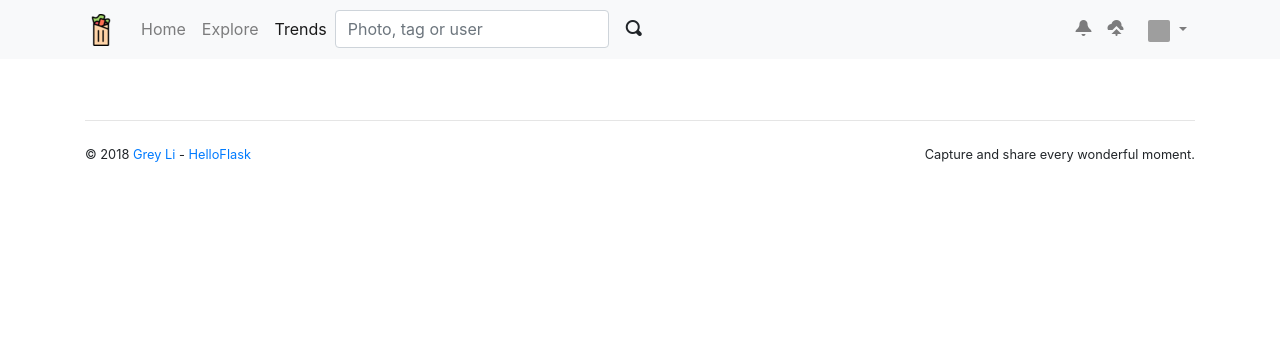
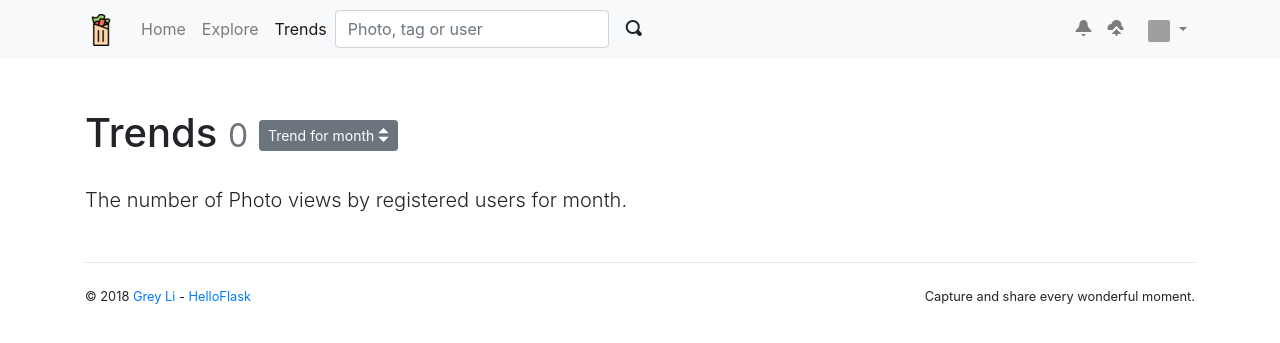
Before and after one commit to piterskikhsa/vshaurme_426, a Flask app: page /trends in a window 1280 px wide. Shown: the top 343 px of the page. Run offline with Flask 2, Linux system fonts and the light colour scheme; the visitor is signed in with stand-in values (Sample User, id 1); data comes from the database, SQL or seed files in the repository; data that the repository does not hold is empty; some libraries are stand-ins or nearby versions; grey boxes are pictures that could not be loaded.

Commit message:
Changing logic for trends

```diff
--- a/vshaurme/blueprints/main.py
+++ b/vshaurme/blueprints/main.py
@@ -418,10 +418,12 @@ def delete_tag(photo_id, tag_id):
     flash(_('Tag deleted.'), 'info')
     return redirect(url_for('.show_photo', photo_id=photo_id))
 
-@main_bp.route('/trends', defaults={'order': 'by_views'})
-@main_bp.route('/trends/<order>')
+@main_bp.route('/trends', defaults={'period': 'month'})
+@main_bp.route('/trends/<period>')
 @login_required
-def trends(order):
+def trends(period):
+
+    today_day = datetime.now() - timedelta(days=1)
     today_week = datetime.now() - timedelta(days=7)
     today_month = datetime.now() - timedelta(days=30)
     today_year = datetime.now() - timedelta(days=365)
@@ -429,23 +431,32 @@ def trends(order):
     page = request.args.get('page', 1, type=int)
     per_page = current_app.config['VSHAURME_MANAGE_PHOTO_PER_PAGE']
 
-    order_rule = _l('views')
-    if order == 'by_collectors':
-        pagination = Photo.query.\
-            join(Photo.collectors).\
-            group_by(Photo.id).\
-            filter(Photo.timestamp >= today_month).\
-            order_by(func.count(Photo.collectors).desc()).\
-            add_columns(func.count(Photo.collectors)).\
-            paginate(page, per_page)
-        order_rule = _l('collectors')
+    period_rule = _l('month')
+    if period == 'day':
+        period_filter = today_day
+        period_rule = 'day'
+    elif period == 'week':
+        period_filter = today_week
+        period_rule = 'week'
+    elif period == 'year':
+        period_filter = today_year
+        period_rule = 'year'
     else:
-        pagination = Photo.query.\
-            join(Photo.photohits).\
-            filter(PhotoHits.timestamp >= today_month).\
-            group_by(Photo.id).\
-            order_by(func.count(Photo.photohits).desc()). \
-            add_columns(func.count(Photo.photohits)).\
-            paginate(page, per_page)
+        period_filter = today_month
+
+    order_col = Photo.photohits
+    pagination = Photo.query.\
+        join(order_col).\
+        filter(PhotoHits.timestamp >= period_filter).\
+        group_by(Photo.id).\
+        order_by(func.count(order_col).desc()). \
+        add_columns(func.count(order_col)).\
+        paginate(page, per_page)
+
     photos = pagination.items
-    return render_template('main/trends_.html', pagination=pagination, photos=photos, order_rule=order_rule)
+    return render_template(
+        'main/trends_.html',
+        pagination=pagination,
+        photos=photos,
+        period_rule=period_rule
+    )
--- a/vshaurme/templates/main/trends_.html
+++ b/vshaurme/templates/main/trends_.html
@@ -4,6 +4,37 @@
 {% block title %}{{ _('Trends') }}{% endblock %}
 
 {% block content %}
+    <div class="page-header">
+        <h1>{{ _('Trends') }}
+            <small class="text-muted">{{ pagination.total }}</small>
+            <span class="dropdown">
+            <button class="btn btn-secondary btn-sm" type="button" id="dropdownMenuButton" data-toggle="dropdown"
+                    aria-haspopup="true" aria-expanded="false">
+                {{ _('Trend for') }} {{ period_rule }} <span class="oi oi-elevator"></span>
+            </button>
+            <div class="dropdown-menu" aria-labelledby="dropdownMenuButton">
+                {% if period_rule == _('day')  %}
+                    <a class="dropdown-item" href="{{ url_for('.trends', period='week') }}">{{ _('Trend for week') }}</a>
+                    <a class="dropdown-item" href="{{ url_for('.trends', period='month') }}">{{ _('Trend for month') }}</a>
+                    <a class="dropdown-item" href="{{ url_for('.trends', period='year') }}">{{ _('Trend for year') }}</a>
+                {% elif period_rule == _('week') %}
+                    <a class="dropdown-item" href="{{ url_for('.trends', period='day') }}">{{ _('Trend for day') }}</a>
+                    <a class="dropdown-item" href="{{ url_for('.trends', period='month') }}">{{ _('Trend for month') }}</a>
+                    <a class="dropdown-item" href="{{ url_for('.trends', period='year') }}">{{ _('Trend for year') }}</a>
+                {% elif period_rule == _('year') %}
+                    <a class="dropdown-item" href="{{ url_for('.trends', period='day') }}">{{ _('Trend for day') }}</a>
+                    <a class="dropdown-item" href="{{ url_for('.trends', period='month') }}">{{ _('Trend for week') }}</a>
+                    <a class="dropdown-item" href="{{ url_for('.trends', period='year') }}">{{ _('Trend for month') }}</a>
+                {% else %}
+                    <a class="dropdown-item" href="{{ url_for('.trends', period='day') }}">{{ _('Trend for day') }}</a>
+                    <a class="dropdown-item" href="{{ url_for('.trends', period='week') }}">{{ _('Trend for week') }}</a>
+                    <a class="dropdown-item" href="{{ url_for('.trends', period='year') }}">{{ _('Trend for year') }}</a>
+                {% endif %}
+            </div>
+        </span>
+        </h1>
+    </div>
+    <p class="lead">The number of Photo views by registered users for {{ period_rule }}.</p>
     <div class="row">
         <div class="col-md-12">
             {% for photo, counter in photos %}
```
